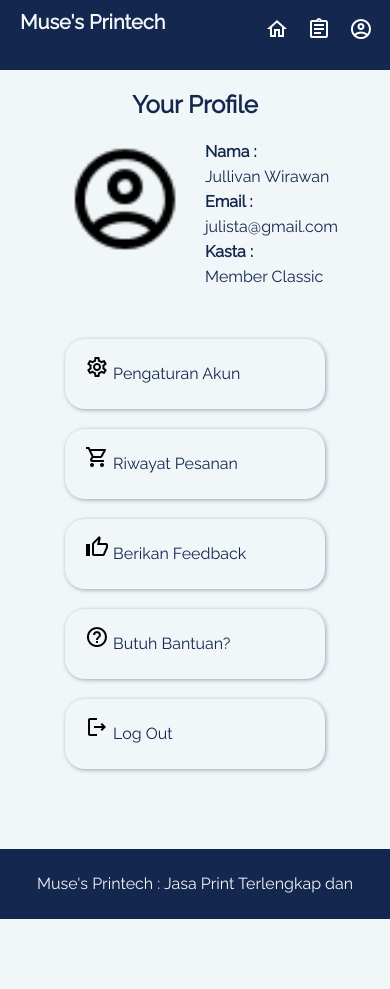
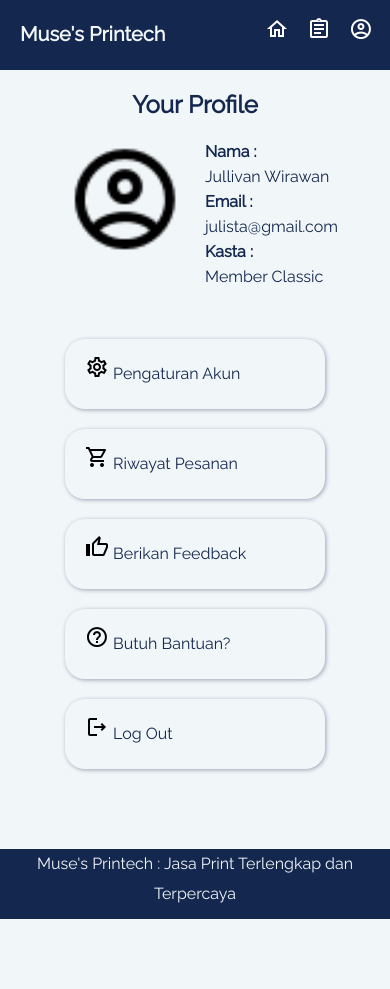
Before and after one commit to qonythazu/project-online-printing-shop, a plain HTML site: page profile-page.html in a window 390 px wide. After the commit the page ends 919 px from the top, so only its background shows below. Drawn offline with Linux system fonts and the light colour scheme.

Commit message:
Update profile-style.css

```diff
--- a/profile-style.css
+++ b/profile-style.css
@@ -96,5 +96,10 @@ footer {
 @media (max-width : 500px) {
     .title-startup {
         font-size: 20px;
+        padding-top: 12px;
+    }
+
+    footer {
+        line-height: 30px;
     }
 }
```
